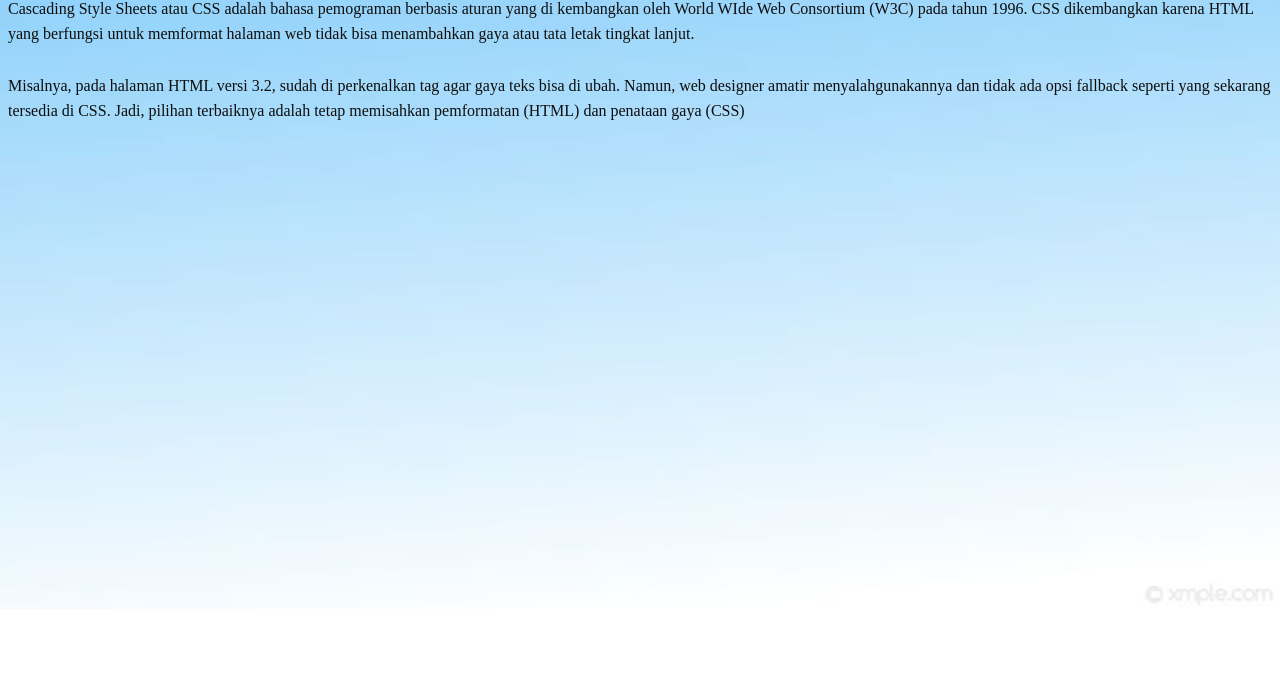
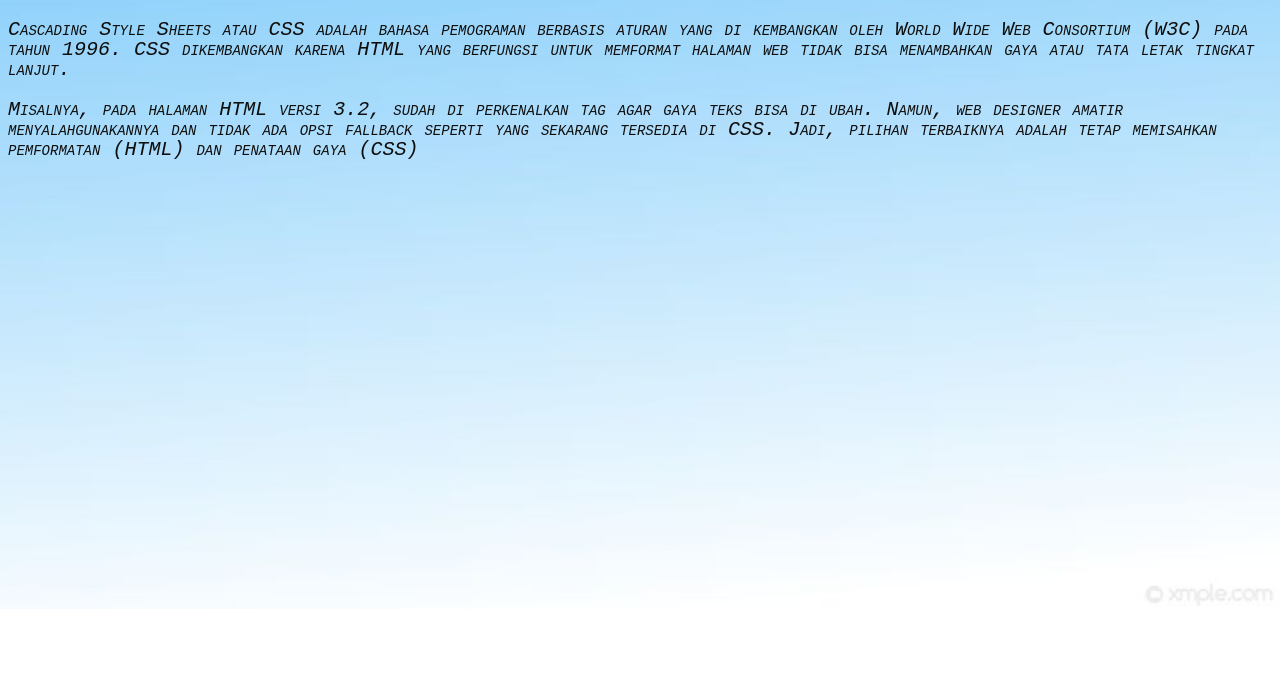
Before and after one commit to adjieraka006-ship-it/Latihan-css, a plain HTML site: page index.html in a window 1280 px wide. Shown: the part 110-800 px from the top of the page. Drawn offline with Linux system fonts and the light colour scheme.

Commit message:
Modifikasi index

```diff
--- a/index.html
+++ b/index.html
@@ -5,16 +5,24 @@
     <meta name="viewport" content="width=device-width, initial-scale=1.0">
     <title>CSS</title>
     <style>
-        body {
+         {font-family:'Courier New';}
+        h1{color: blueviolet;}
+        p{
+          line-height: 1.6em;
+          color: rgb(14, 14, 13);
+        }
+        body {font-family: 'Courier New';
+          font-size: 20px;
+          font-variant: small-caps;
+          font-style: italic;
           background-image: url('IMAGE.jpg');
           background-repeat: no-repeat;
           background-attachment: fixed;
           background-size: 100%;
         }
-        {font-family:'Courier New';}
         h1{color: blueviolet;}
         p{
-          line-height: 1.6em;
+          line-height: 20px;
           color: rgb(14, 14, 13);
         }
     </style>
@@ -27,7 +35,7 @@
     <a href="#">Info</a>
     <a href="#">Kontak</a>
     <h1>Hello Word</h1>
-    <p>Cascading Style Sheets atau CSS adalah bahasa pemograman berbasis aturan yang di kembangkan oleh World WIde Web Consortium (W3C) pada tahun 1996.
+    <p>Cascading Style Sheets atau CSS adalah bahasa pemograman berbasis aturan yang di kembangkan oleh World Wide Web Consortium (W3C) pada tahun 1996.
     CSS dikembangkan karena HTML yang berfungsi untuk memformat halaman web tidak bisa menambahkan gaya atau tata letak tingkat lanjut.
 <br><br>
     Misalnya, pada halaman HTML versi 3.2, sudah di perkenalkan tag <font> agar gaya teks bisa di ubah.
```
